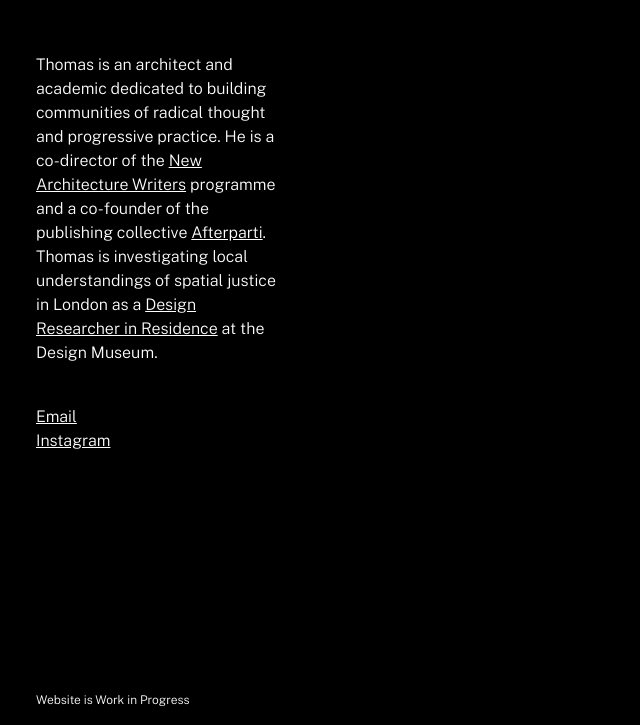
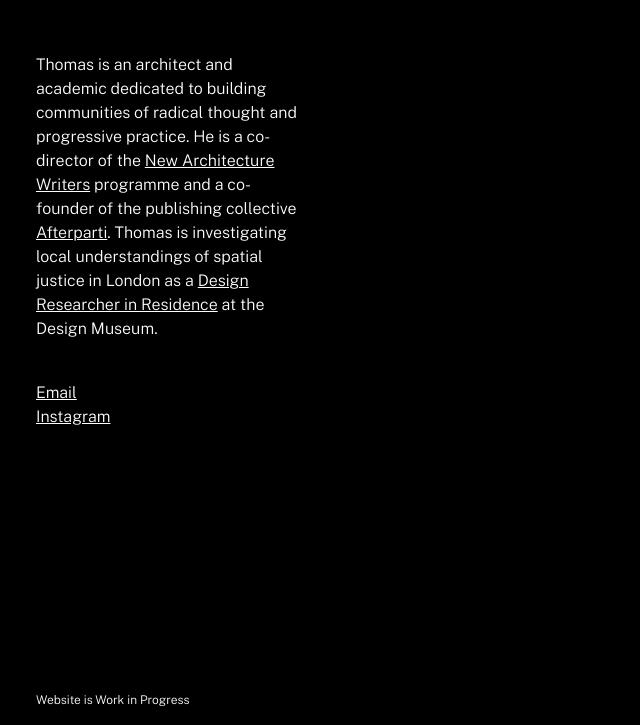
Before and after one commit to ShamisoL/TA, a plain HTML site: page index.html in a window 1280 px wide. Shown: the part 75-800 px from the top of the page, without its empty margins (0-640 px from the left). Drawn offline with nearby package versions, Linux system fonts and the light colour scheme.

Commit message:
Updating width percentages

```diff
--- a/styles.css
+++ b/styles.css
@@ -30,6 +30,6 @@ footer {
 
 @media (min-width: 1100px) {
   p {
-    max-width: 50% !important;
+    max-width: 55% !important;
   }
 }
```
